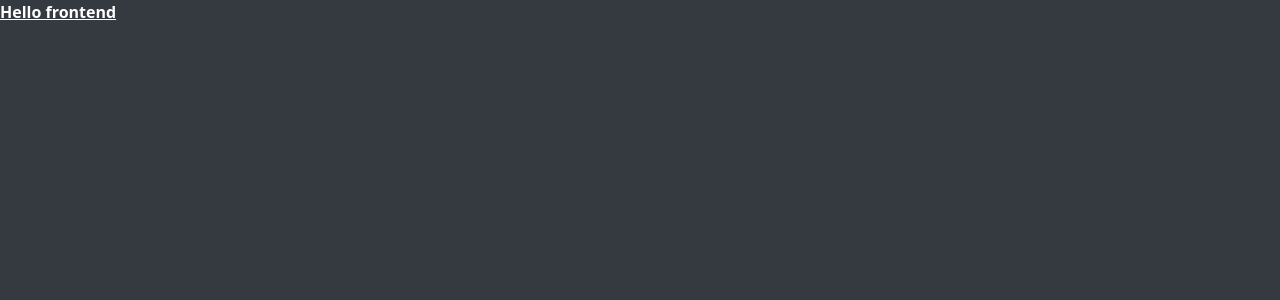
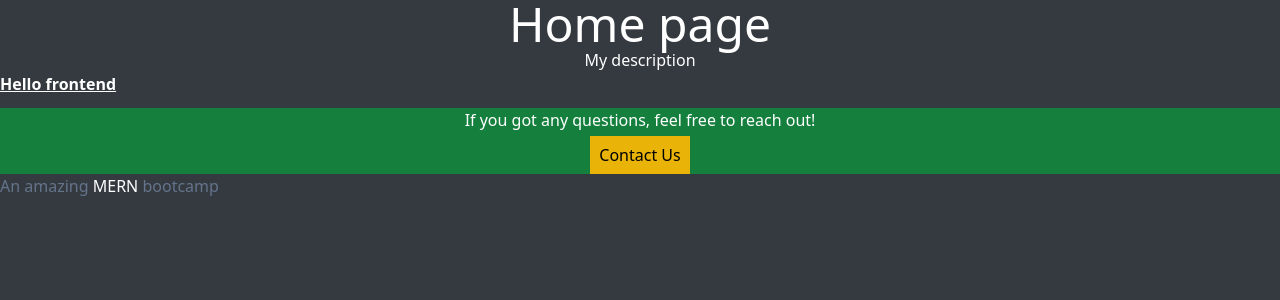
Before and after one commit to SuchitaGhadge/mern_ecomm_app, a React (Create React App) app in the folder frontend/: page / in a window 1280 px wide. Shown: the top 300 px of the page. Built offline with nearby package versions, Linux system fonts and the light colour scheme.

Commit message:
tailwind installed

```diff
--- a/frontend/package.json
+++ b/frontend/package.json
@@ -36,5 +36,8 @@
       "last 1 firefox version",
       "last 1 safari version"
     ]
+  },
+  "devDependencies": {
+    "tailwindcss": "^3.3.1"
   }
 }
--- /dev/null
+++ b/frontend/src/backend.js
@@ -0,0 +1 @@
+export const API = process.env.REACT_APP_BACKEND;
--- a/frontend/src/core/Base.js
+++ b/frontend/src/core/Base.js
@@ -0,0 +1,29 @@
+import React from 'react'
+
+export default function Base({
+    title = "My title",
+    description = "My description",
+    className = "bg-inherit text-white p-4",
+    children
+}) {
+  return (
+    <section>
+        <section className='container'>
+            <div className="jumbotron bg-inherit text-white text-center">
+                <h2 className='text-5xl'>{title}</h2>
+                <p className='lead'>{description}</p>
+            </div>
+            <main className={className}>{children}</main>
+        </section>
+        <footer className='footer bg-inherit mt-auto py-3'>
+            <div className="container bg-green-700 text-white text-center">
+                <h4>If you got any questions, feel free to reach out!</h4>
+                <button className='py-1.5 px-2 mt-1 text-black border border-transparent bg-yellow-500'>Contact Us</button>
+            </div>
+            <div className="container mx-auto">
+                <span className='text-slate-500'>An amazing <span className='text-white'>MERN</span> bootcamp</span>
+            </div>
+        </footer>
+    </section>
+  )
+}
--- a/frontend/src/core/Home.js
+++ b/frontend/src/core/Home.js
@@ -1,7 +1,11 @@
 import React from 'react'
+import { API } from '../backend'
 import "../styles.css"
+import Base from './Base'
+
 export default function Home() {
+  console.log("API is...", API)
   return (
-    <div className='text-white underline font-bold' >Hello frontend</div>
+    <Base title='Home page' className='text-white underline font-bold' >Hello frontend</Base>
   )
 }
--- a/frontend/src/styles.css
+++ b/frontend/src/styles.css
@@ -1,3 +1,7 @@
+@tailwind base;
+@tailwind components;
+@tailwind utilities;
+
 .btn,
 .jumbotron,
 .nav :hover {
--- /dev/null
+++ b/frontend/tailwind.config.js
@@ -0,0 +1,10 @@
+/** @type {import('tailwindcss').Config} */
+module.exports = {
+  content: [
+    "./src/**/*.{js,jsx,ts,tsx}",
+  ],
+  theme: {
+    extend: {},
+  },
+  plugins: [],
+}
```
Also changed, not shown: 2 other files (tests, documents, lock files or other folders).
